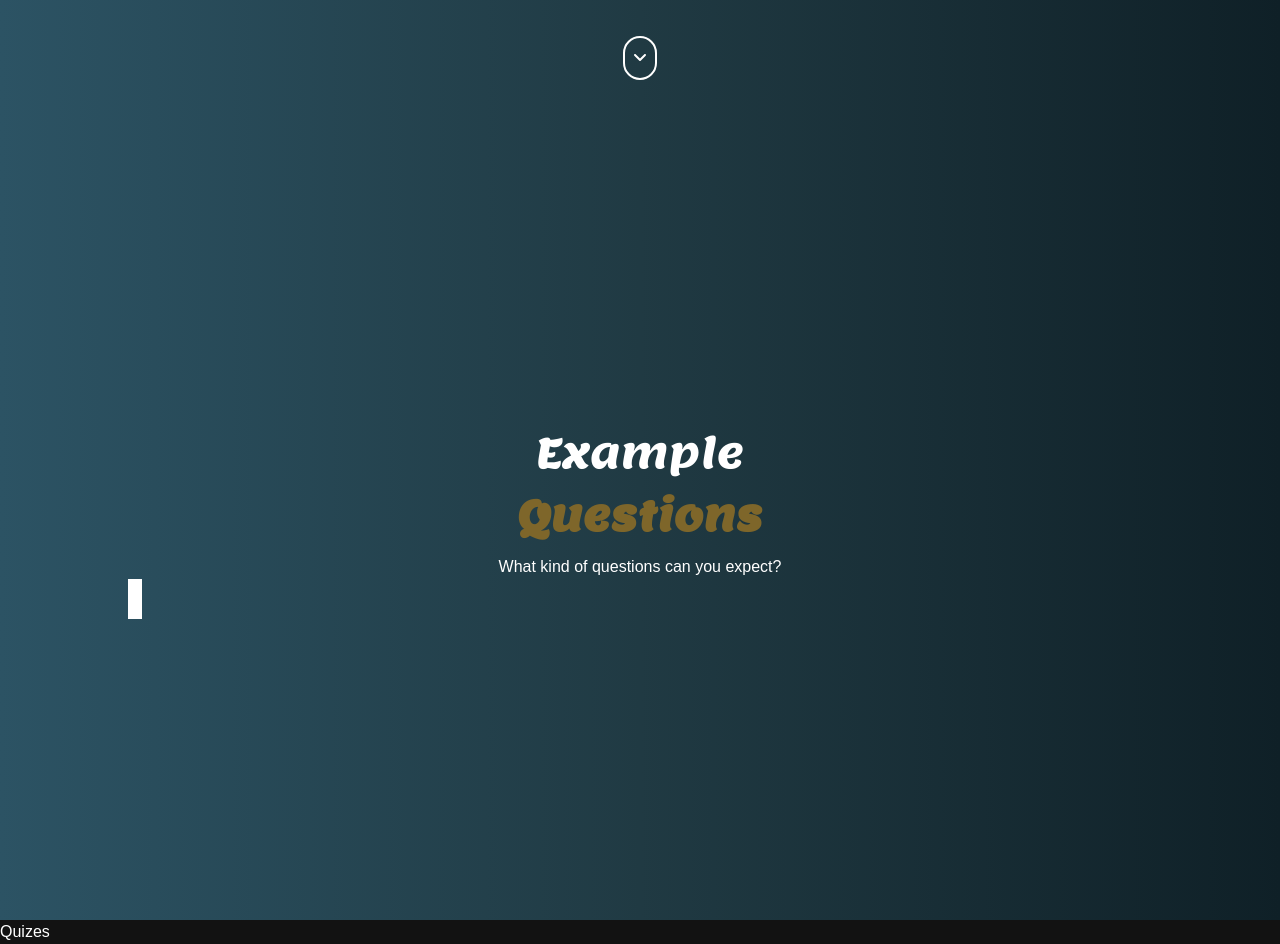
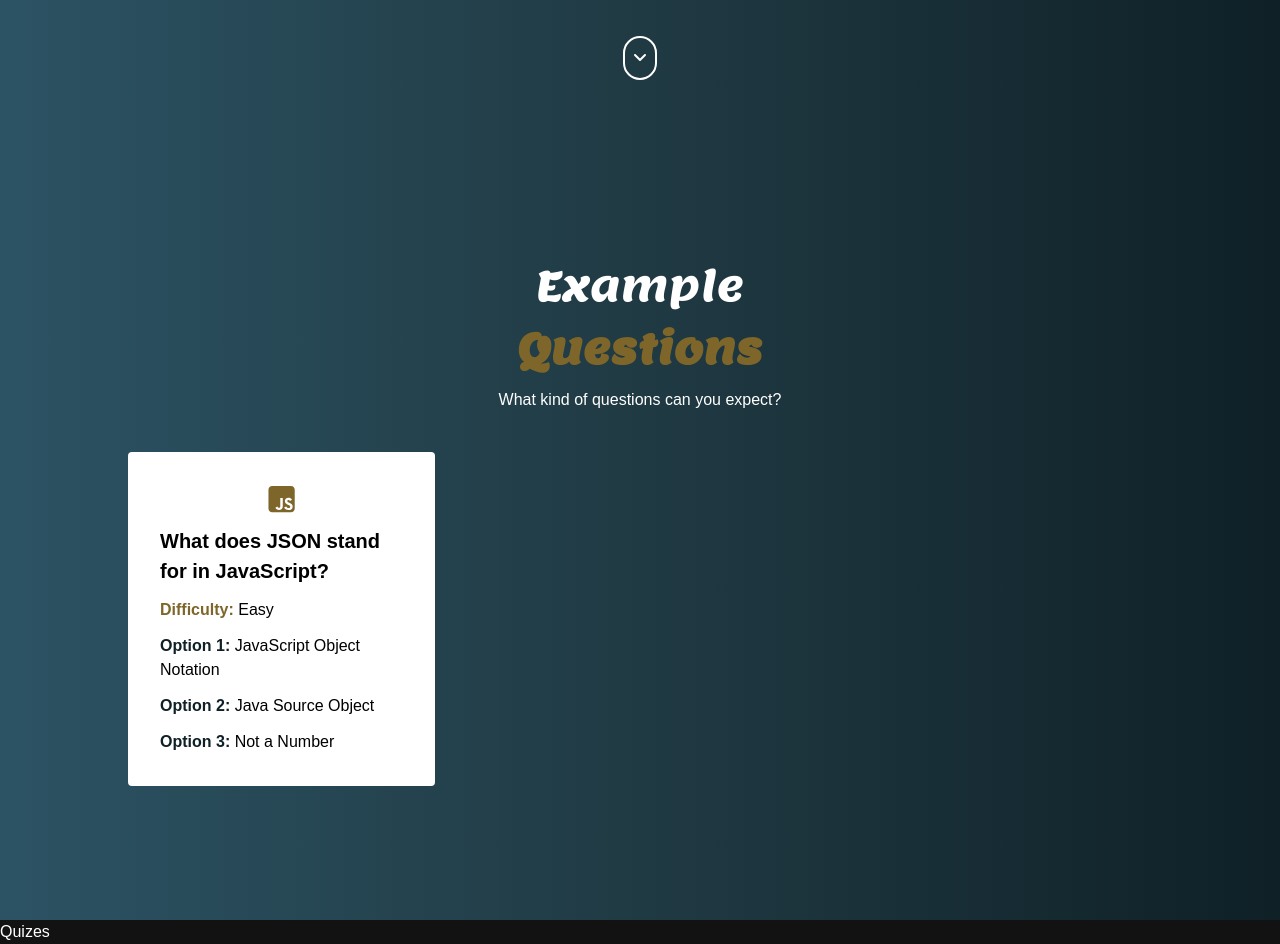
Before and after one commit to mlaskowski7/quiz, a React (Vite) app in the folder quiz-frontend/: page / in a window 1280 px wide. Shown: the part 680-1624 px from the top of the page. Built offline with nearby package versions, Linux system fonts and the light colour scheme.

Commit message:
question cotainer, finished for today

```diff
--- a/quiz-frontend/src/components/Questions.jsx
+++ b/quiz-frontend/src/components/Questions.jsx
@@ -4,7 +4,7 @@ import { faJsSquare } from '@fortawesome/free-brands-svg-icons';
 
 const Questions = () => {
   return (
-    <div className='relative bg-gradient h-screen flex flex-col justify-center items-center' id='questions'>
+    <div className='relative bg-gradient h-screen flex flex-col gap-10 justify-center items-center' id='questions'>
       <div className='flex flex-col gap-2 w-[90%] justify-center items-center'>
         <h1 className='text-center sm:text-[42px] text-[30px] font-Lemon sm:w-[40%] w-[80%]' >
           Example<span className='text-[#7E662A] font-bold font-Lemon'> Questions</span>
@@ -14,10 +14,14 @@ const Questions = () => {
         </p>
       </div>
       <div className="flex flex-row justify-between items-center w-[80%]">
-        <div className="flex flex-col bg-white">
-          <FontAwesomeIcon icon={faJsSquare} />
-          <h2></h2>
-          h
+        <div className="flex flex-col gap-3 bg-white justify-start text-left text-black p-8 rounded w-[30%]">
+          <FontAwesomeIcon icon={faJsSquare}  className='text-[#7E662A] text-[30px]'/>
+          <h2 className='text-[20px] font-bold'>What does JSON stand for in JavaScript?</h2>
+          <h3><span className='font-semibold text-[#7E662A]'>Difficulty: </span>Easy</h3>
+          <p><span className='font-semibold text-[#0F2027]'>Option 1: </span>JavaScript Object Notation</p>
+          <p><span className='font-semibold text-[#0F2027]'>Option 2: </span>Java Source Object</p>
+          <p><span className='font-semibold text-[#0F2027]'>Option 3: </span>Not a Number</p>
+
         </div>
       </div>
     </div>
```
